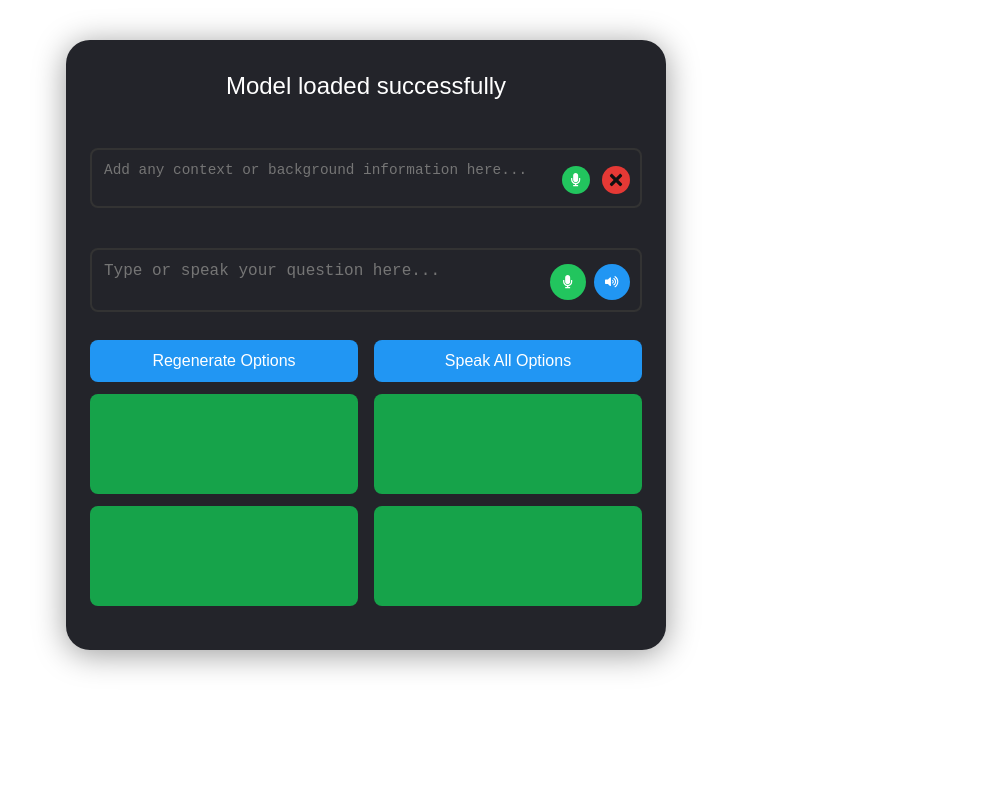
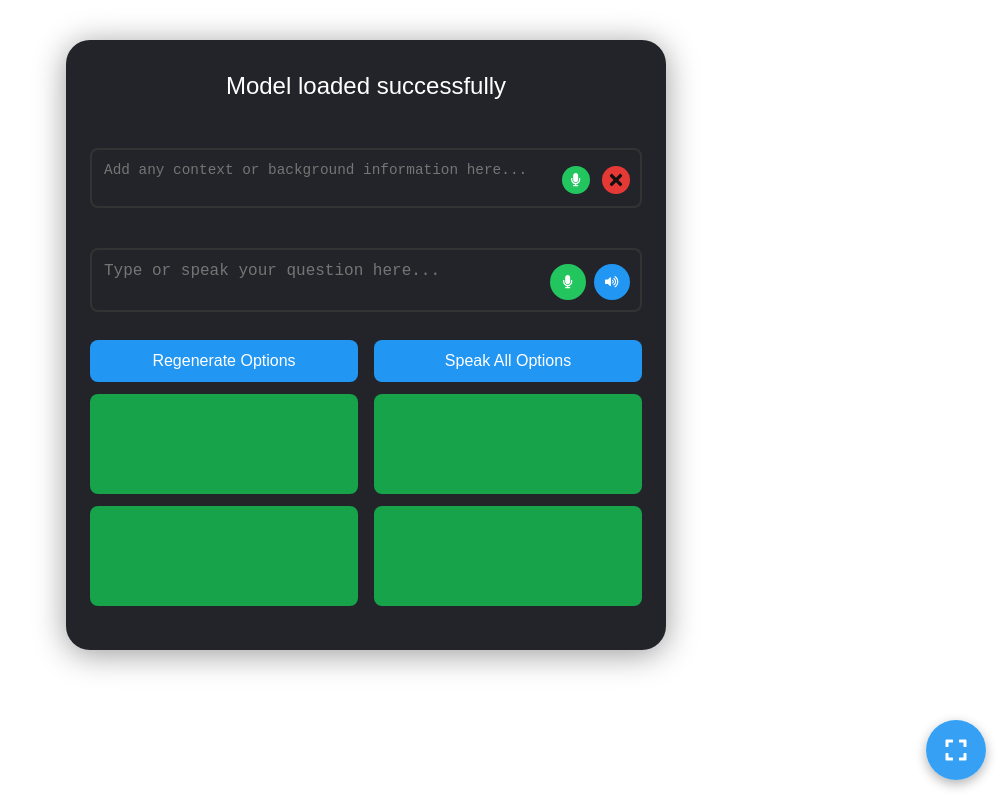
Before and after one commit to ShambhaviNK/tejuWebAppNew, a Next.js app in the folder teju-webnew-ui/: page / in a window 1280 px wide. Shown: the whole page, without its empty margins (274-1280 px from the left). Built offline with nearby package versions, Linux system fonts and the light colour scheme.

Commit message:
full screen option

```diff
--- a/teju-webnew-ui/src/app/components/MainInterface.styles.ts
+++ b/teju-webnew-ui/src/app/components/MainInterface.styles.ts
@@ -244,3 +244,41 @@ export const ContextClearButton = styled.button`
   outline: none;
   padding: 0;
 `;
+
+export const FullscreenButton = styled.button`
+  position: fixed;
+  bottom: 20px;
+  right: 20px;
+  background: rgba(33, 150, 243, 0.9);
+  color: #fff;
+  border: none;
+  border-radius: 50%;
+  width: 60px;
+  height: 60px;
+  display: flex;
+  align-items: center;
+  justify-content: center;
+  cursor: pointer;
+  font-size: 24px;
+  z-index: 1000;
+  transition: background 0.2s;
+  backdrop-filter: blur(10px);
+  box-shadow: 0 4px 12px rgba(0, 0, 0, 0.3);
+
+  /* Mobile-friendly touch target */
+  @media (max-width: 768px) {
+    width: 70px;
+    height: 70px;
+    font-size: 28px;
+    bottom: 30px;
+    right: 30px;
+  }
+
+  &:hover {
+    background: rgba(33, 150, 243, 1);
+  }
+
+  &:active {
+    transform: scale(0.95);
+  }
+`;
--- a/teju-webnew-ui/src/app/components/MainInterface.tsx
+++ b/teju-webnew-ui/src/app/components/MainInterface.tsx
@@ -1,7 +1,7 @@
 "use client";
 import React, { useState, useRef, useEffect} from "react";
-import { FaMicrophone, FaStop, FaVolumeUp, FaTimes } from "react-icons/fa";
-import { Container, Title, SmallButton, ButtonRow, OptionsContainer, ContextTextArea, ContextTextAreaContainer, ContextMicIcon, ContextClearButton, TextAreaContainer, TextAreaWithIcon, MicIcon, SpeakerIcon, OptionsRow, OptionButton, ErrorMsg } from "./MainInterface.styles";
+import { FaMicrophone, FaStop, FaVolumeUp, FaTimes, FaExpand, FaCompress } from "react-icons/fa";
+import { Container, Title, SmallButton, ButtonRow, OptionsContainer, ContextTextArea, ContextTextAreaContainer, ContextMicIcon, ContextClearButton, TextAreaContainer, TextAreaWithIcon, MicIcon, SpeakerIcon, OptionsRow, OptionButton, ErrorMsg, FullscreenButton } from "./MainInterface.styles";
 
 // Minimal type definitions for SpeechRecognition API if not present
 declare global {
@@ -28,10 +28,53 @@ export default function MainInterface() {
   const [contextRecognizing, setContextRecognizing] = useState(false);
   const accumulatedTranscriptRef = useRef("");
   const [clicked, setClicked] = useState(-1);
+  const [isFullscreen, setIsFullscreen] = useState(false);
 
   useEffect(() => {
     console.log("Updated options:", options);
   }, [options]);
+
+  // Fullscreen functionality
+  const toggleFullscreen = () => {
+    if (!document.fullscreenElement) {
+      // Enter fullscreen
+      if (document.documentElement.requestFullscreen) {
+        document.documentElement.requestFullscreen();
+      } else if ((document.documentElement as any).webkitRequestFullscreen) {
+        (document.documentElement as any).webkitRequestFullscreen();
+      } else if ((document.documentElement as any).msRequestFullscreen) {
+        (document.documentElement as any).msRequestFullscreen();
+      }
+      setIsFullscreen(true);
+    } else {
+      // Exit fullscreen
+      if (document.exitFullscreen) {
+        document.exitFullscreen();
+      } else if ((document as any).webkitExitFullscreen) {
+        (document as any).webkitExitFullscreen();
+      } else if ((document as any).msExitFullscreen) {
+        (document as any).msExitFullscreen();
+      }
+      setIsFullscreen(false);
+    }
+  };
+
+  // Listen for fullscreen changes
+  useEffect(() => {
+    const handleFullscreenChange = () => {
+      setIsFullscreen(!!document.fullscreenElement);
+    };
+
+    document.addEventListener('fullscreenchange', handleFullscreenChange);
+    document.addEventListener('webkitfullscreenchange', handleFullscreenChange);
+    document.addEventListener('msfullscreenchange', handleFullscreenChange);
+
+    return () => {
+      document.removeEventListener('fullscreenchange', handleFullscreenChange);
+      document.removeEventListener('webkitfullscreenchange', handleFullscreenChange);
+      document.removeEventListener('msfullscreenchange', handleFullscreenChange);
+    };
+  }, []);
 
   // Enhanced punctuation processing function
   const improvePunctuation = (text: string): string => {
@@ -491,6 +534,9 @@ export default function MainInterface() {
 
   return (
     <Container>
+      <FullscreenButton onClick={toggleFullscreen} title={isFullscreen ? "Exit Fullscreen" : "Enter Fullscreen"}>
+        {isFullscreen ? <FaCompress /> : <FaExpand />}
+      </FullscreenButton>
       <Title>Model loaded successfully</Title>
       <ContextTextAreaContainer>
         <ContextTextArea
```
